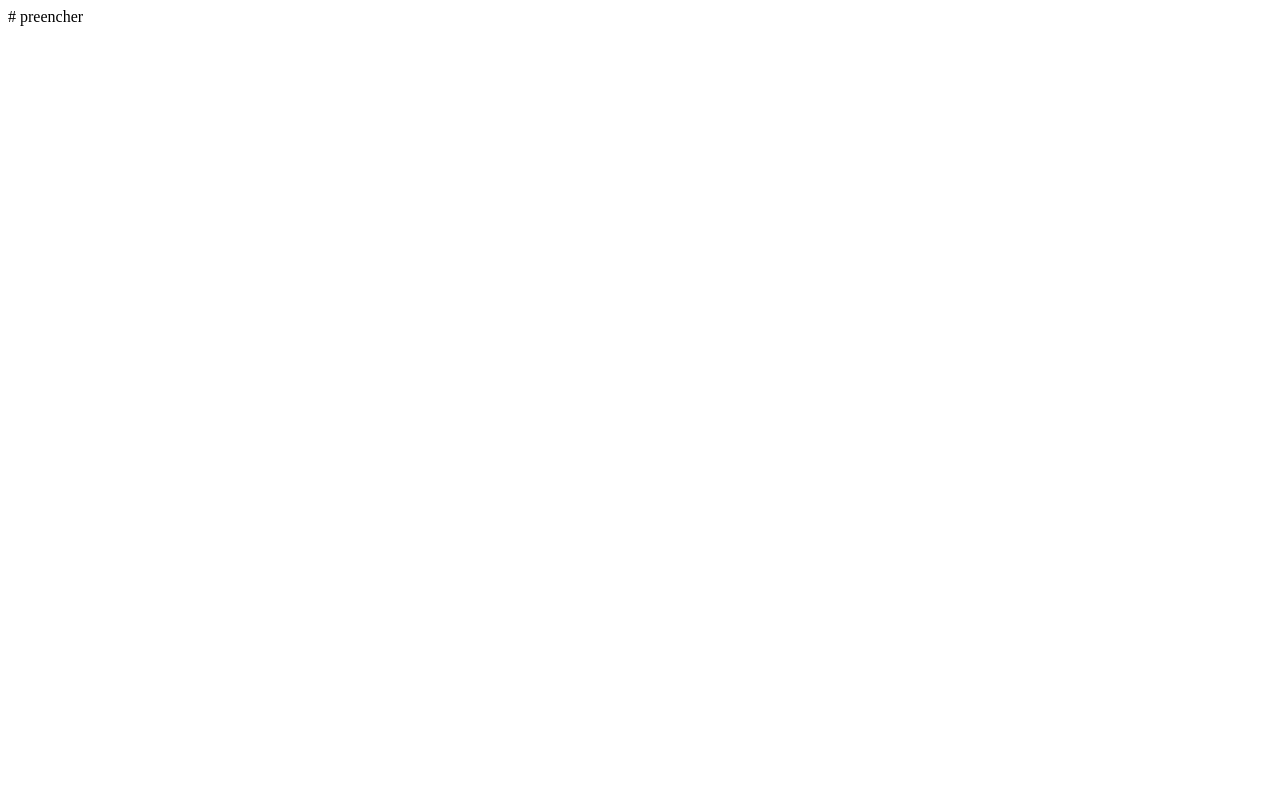
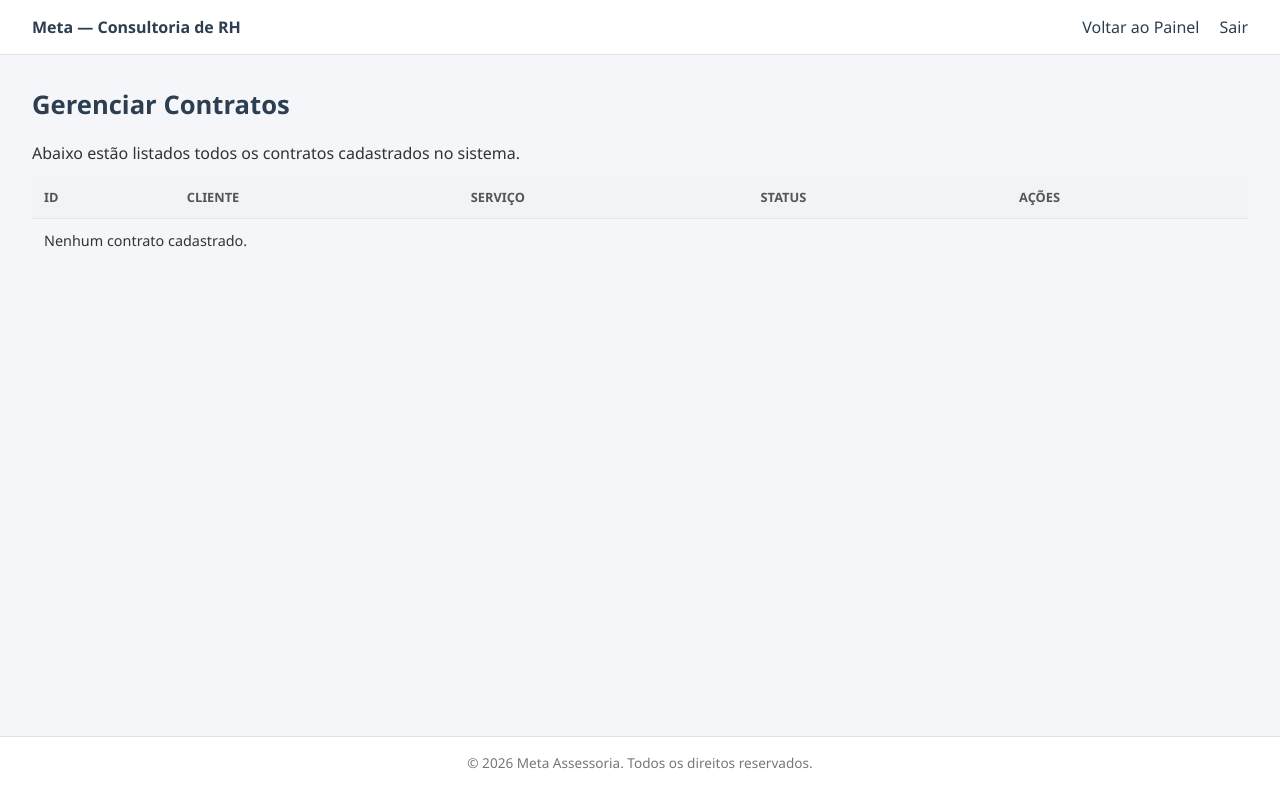
Before and after one commit to almeidassszzz/meta_consultancy_system, a Django app: page /contratos/gerenciar in a window 1280 px wide. Before the commit the page is almost empty. Run offline with Django 5.2, Linux system fonts and the light colour scheme.

Commit message:
Melhora layout e navegação do painel de controle e gerenciamento de contratos

```diff
--- a/Sistema_de_Consultoria_da_Meta/Sistema/templates/gerenciar_contratos.html
+++ b/Sistema_de_Consultoria_da_Meta/Sistema/templates/gerenciar_contratos.html
@@ -1 +1,43 @@
-# preencher
+{% extends 'base.html' %}
+
+{% block nav_links %}
+  <li><a href="{% url 'painel_de_controle' %}">Voltar ao Painel</a></li>
+  <li><a href="{% url 'logout' %}">Sair</a></li>
+{% endblock %}
+
+{% block content %}
+<h1>Gerenciar Contratos</h1>
+
+<p>Abaixo estão listados todos os contratos cadastrados no sistema.</p>
+
+<table class="table">
+  <thead>
+    <tr>
+      <th>ID</th>
+      <th>Cliente</th>
+      <th>Serviço</th>
+      <th>Status</th>
+      <th>Ações</th>
+    </tr>
+  </thead>
+
+  <tbody>
+    {% for contrato in contratos %}
+    <tr>
+      <td>{{ contrato.id }}</td>
+      <td>{{ contrato.cliente }}</td>
+      <td>{{ contrato.servico }}</td>
+      <td>{{ contrato.status }}</td>
+      <td>
+        <a href="#" class="btn btn-sm">Editar</a>
+        <a href="#" class="btn btn-sm btn-danger">Encerrar</a>
+      </td>
+    </tr>
+    {% empty %}
+    <tr>
+      <td colspan="5">Nenhum contrato cadastrado.</td>
+    </tr>
+    {% endfor %}
+  </tbody>
+</table>
+{% endblock %}
--- a/Sistema_de_Consultoria_da_Meta/Sistema/templates/painel_de_controle.html
+++ b/Sistema_de_Consultoria_da_Meta/Sistema/templates/painel_de_controle.html
@@ -12,7 +12,7 @@
 
   <p>Olá, usuário! Aqui você pode gerenciar os contratos</p>
   <ul class="options-list">
-    <li><a href="{% url 'admin' %}">Página de Administração</a></li>
+    <li><a href="/admin/">Página de Administração</a></li>
     <li><a href="{% url 'contratos' %}">Contratos Registrados</a></li>
     <li><a href="{% url 'gerenciar_contratos' %}">Gerenciar Contratos</a></li>
     <li><a href="{% url 'criar_login' %}">Criar Login de Funcionário</a></li> <!-- Para criar login de novos funcionários -->
```
